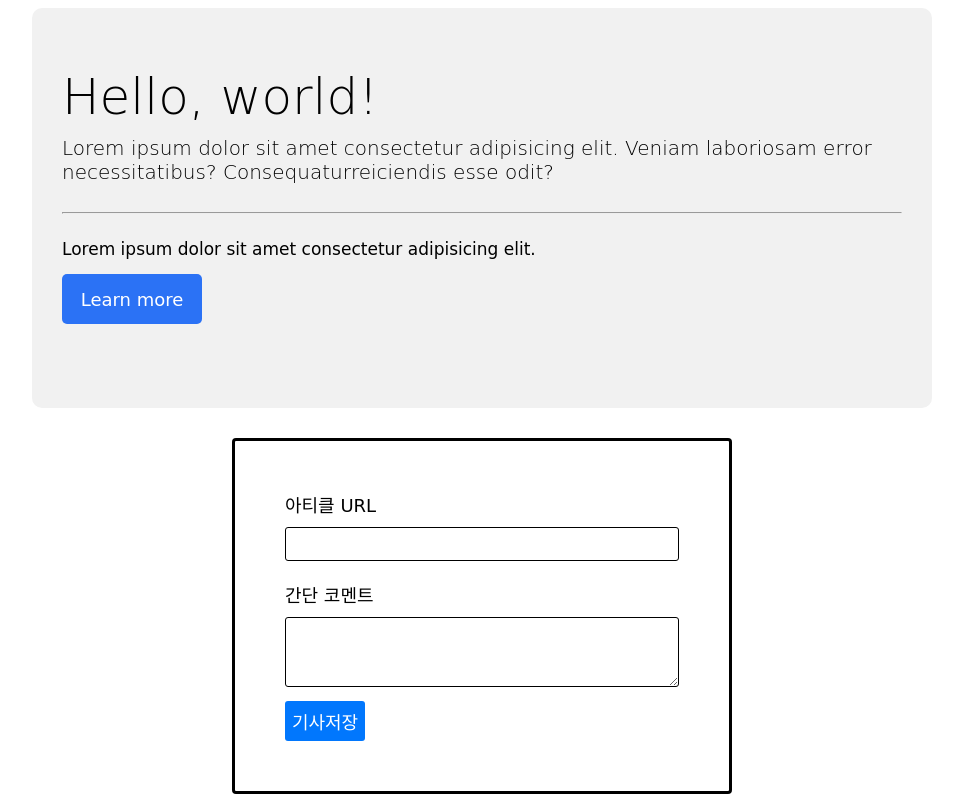
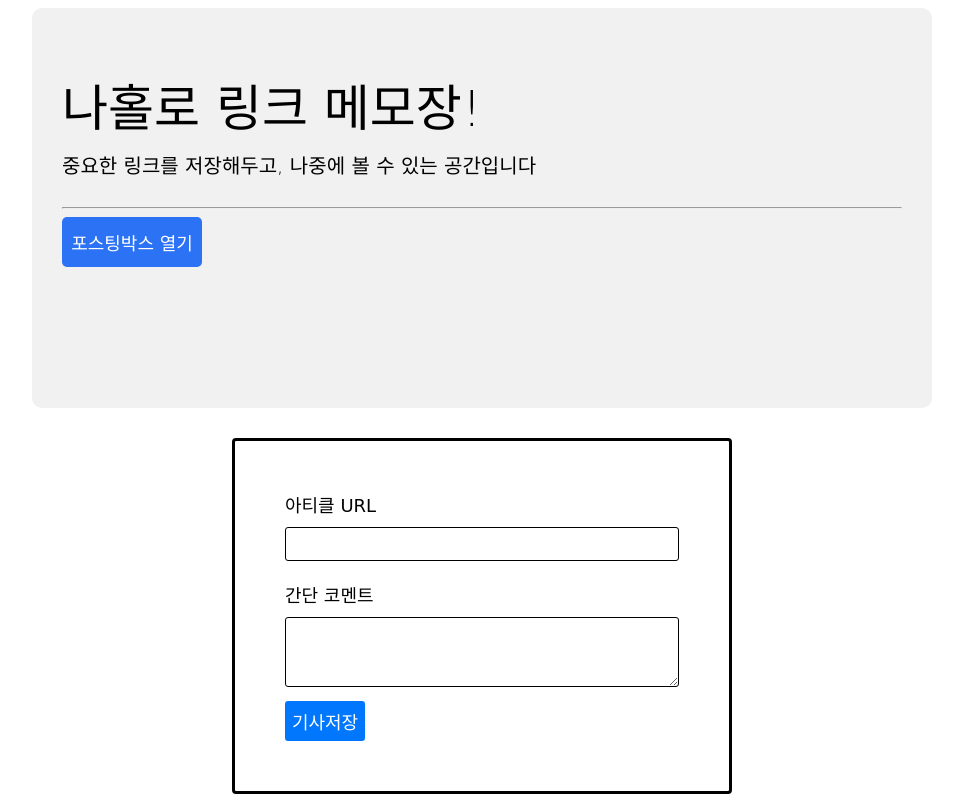
Before and after one commit to Iam-KyungEun/spartacodingclub, a plain HTML site: page frontend/memo_board/memo.html in a window 1280 px wide. Shown: the top 800 px of the page, without its empty margins (158-1121 px from the left). Drawn offline with nearby package versions, Linux system fonts and the light colour scheme; a web font is replaced by a local one.

Commit message:
HTML: change template to memoboard

```diff
--- a/frontend/memo_board/memo.html
+++ b/frontend/memo_board/memo.html
@@ -10,23 +10,22 @@
         rel="stylesheet">
     <script src="https://ajax.googleapis.com/ajax/libs/jquery/3.5.1/jquery.min.js"></script>
     <link rel="stylesheet" href="memostyle.css">
+    <script src="memo.js"></script>
 
 </head>
 
 <body>
     <section>
         <div id="header">
-            <h1>Hello, world!</h1>
-            <p class="introduce">Lorem ipsum dolor sit amet consectetur adipisicing elit.
-                Veniam laboriosam error necessitatibus?
-                Consequaturreiciendis esse odit? </p>
+            <h1>나홀로 링크 메모장!</h1>
+            <p class="introduce">중요한 링크를 저장해두고, 나중에 볼 수 있는 공간입니다</p>
             <hr />
-            <p class="description">Lorem ipsum dolor sit amet consectetur adipisicing elit.</p>
-            <button class="learn-more-btn">Learn more</button>
+            <!-- <p class="description">Lorem ipsum dolor sit amet consectetur adipisicing elit.</p> -->
+            <button class="learn-more-btn" id="learn-more-btn" onclick="openclose()">포스팅박스 열기</button>
         </div>
     </section>
     <!-- <section class="save-article"> -->
-    <div class="articlediv">
+    <div class="articlediv" id="articlediv">
         <form action="" class="article-form">
             <div class="article-url">
                 <label for="">아티클 URL</label>
```
